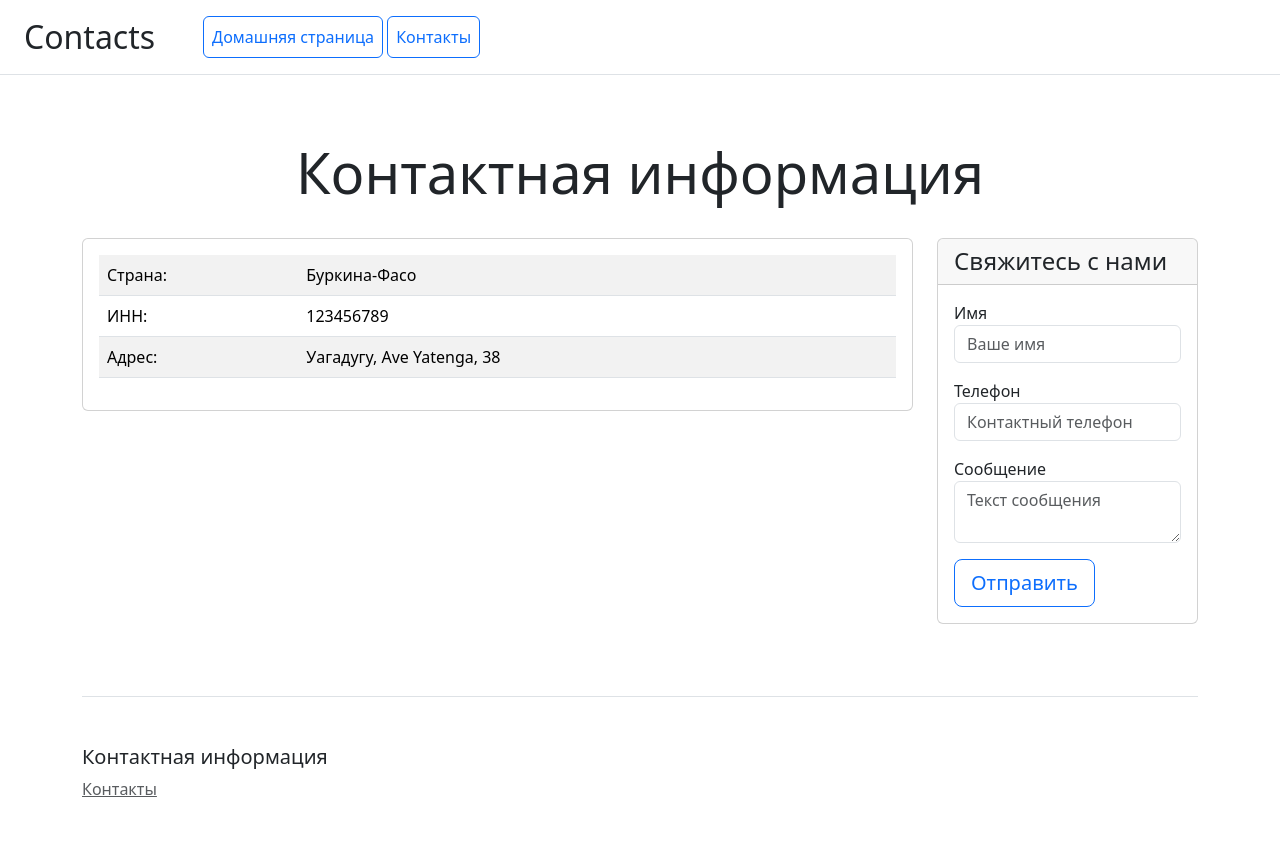
After one commit to mukhin-sn/prj_shop, a Django app: page /cont/ in a window 1280 px wide. The commit adds this page. Run offline with Django 5.2, Linux system fonts and the light colour scheme; some libraries are stand-ins or nearby versions.

Commit message:
template update

```diff
--- /dev/null
+++ b/catalog/templates/catalog/category_list.html
@@ -0,0 +1 @@
+{% extends 'catalog/index.html' %}
--- /dev/null
+++ b/catalog/templates/catalog/cont.html
@@ -0,0 +1,87 @@
+{% load static %}
+
+<!doctype html>
+<html lang="en">
+<head>
+    <meta charset="utf-8">
+    <meta name="viewport" content="width=device-width, initial-scale=1">
+    <title>Contacts</title>
+    <link href="{% static 'css/bootstrap.min.css' %}" rel="stylesheet">
+</head>
+<body>
+<div class="d-flex flex-column flex-md-row align-items-center p-3 px-md-4 mb-3 bg-white border-bottom box-shadow">
+    <h2 class="my-0 mr-md-auto font-weight-normal">Contacts</h2>
+     <nav class="ms-5">
+        <a class="p-2 btn btn-outline-primary" href="/">Домашняя страница</a>
+        <a class="p-2 btn btn-outline-primary" href="/contacts/"> Контакты </a>
+    </nav>
+</div>
+
+<div class="pricing-header px-3 py-3 pt-md-5 pb-md-4 mx-auto text-center">
+    <h1 class="display-4">Контактная информация</h1>
+</div>
+
+<div class="container">
+    <div class="row text-start">
+        <div class="col-lg-9 col-md-6 col-sm-12">
+            <div class="card mb-4 box-shadow">
+                <div class="card-body">
+                    <table class="table table-striped">
+                        <tr>
+                            <td class="w-25">Страна:</td>
+                            <td>Буркина-Фасо</td>
+                        </tr>
+                        <tr>
+                            <td class="w-25">ИНН:</td>
+                            <td>123456789</td>
+                        </tr>
+                        <tr>
+                            <td class="w-25">Адрес:</td>
+                            <td>Уагадугу, Ave Yatenga, 38</td>
+                        </tr>
+                    </table>
+                </div>
+            </div>
+        </div>
+        <div class="col-lg-3 col-md-6 col-sm-12">
+            <div class="card mb-4 box-shadow">
+                <div class="card-header">
+                    <h4 class="my-0 font-weight-normal">Свяжитесь с нами</h4>
+                </div>
+                <div class="card-body">
+                    <form method="post" action="" class="form-floating">
+                        {% csrf_token %}
+                        <div class="mb-3">
+                            <label for="name">Имя</label>
+                            <input type="text" name="name" class="form-control" id="name" placeholder="Ваше имя" required>
+                        </div>
+                        <div class="mb-3">
+                            <label for="phone">Телефон</label>
+                            <input type="text" name="phone" class="form-control" id="phone" placeholder="Контактный телефон" required>
+                        </div>
+                        <div class="mb-3">
+                            <label for="message">Сообщение</label>
+                            <textarea type="text" name="message" class="form-control" id="message" placeholder="Текст сообщения" required></textarea>
+                        </div>
+                    <button type="submit" class="btn btn-lg btn-block btn-outline-primary">Отправить</button>
+                    </form>
+                </div>
+            </div>
+        </div>
+    </div>
+
+    <footer class="pt-4 my-md-5 pt-md-5 border-top">
+        <div class="row">
+            <div class="col-6 col-md">
+                <h5>Контактная информация</h5>
+                <ul class="list-unstyled text-small">
+                    <li><a class="text-muted" href="/contacts/">Контакты</a></li>
+                </ul>
+            </div>
+        </div>
+    </footer>
+</div>
+
+<script src="{% static 'js/bootstrap.bundle.min.js' %}"></script>
+</body>
+</html>
--- /dev/null
+++ b/catalog/templates/catalog/product_list.html
@@ -0,0 +1 @@
+{% extends 'catalog/index.html' %}
--- a/catalog/urls.py
+++ b/catalog/urls.py
@@ -1,11 +1,12 @@
 
 from django.urls import path
 from catalog.apps import CatalogConfig
-from catalog.views import index
+from catalog.views import index, contacts
 
 
 app_name = CatalogConfig.name
 
 urlpatterns = [
-    path("index/", index),
+    path('', index),
+    path('cont/', contacts)
 ]
--- a/catalog/views.py
+++ b/catalog/views.py
@@ -6,7 +6,7 @@ from catalog.models import Category, Product
 
 
 def index(request):
-    data_list = Category.objects.all()
+    data_list = Product.objects.all()
 
     data = {
         'title': 'Магазин',
@@ -14,3 +14,7 @@ def index(request):
     }
     # return HttpResponse(data_list)
     return render(request, 'catalog/index.html', context=data)
+
+
+def contacts(request):
+    return render(request, 'catalog/cont.html')
--- a/config/settings.py
+++ b/config/settings.py
@@ -128,6 +128,9 @@ STATICFILES_DIRS = (
     BASE_DIR / "static",
 )
 
+MEDIA_URL = "media/"
+MEDIA_ROOT = BASE_DIR / "media"
+
 # Default primary key field type
 # https://docs.djangoproject.com/en/5.0/ref/settings/#default-auto-field
 
--- a/config/urls.py
+++ b/config/urls.py
@@ -22,4 +22,4 @@ from django.urls import path, include
 urlpatterns = [
     path("admin/", admin.site.urls),
     path('', include('catalog.urls', namespace='catalog')),
-]   # + static(settings.MEDIA_URL, document_root=settigs.MEDIA_ROOT)
+] + static(settings.MEDIA_URL, document_root=settings.MEDIA_ROOT)
```
Also changed, not shown: catalog/templates/catalog/contacts.html (added, +25 -0 lines), catalog/templates/catalog/index.html (+7 -4 lines).
